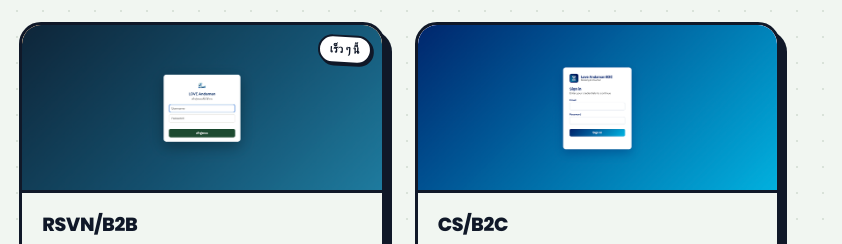
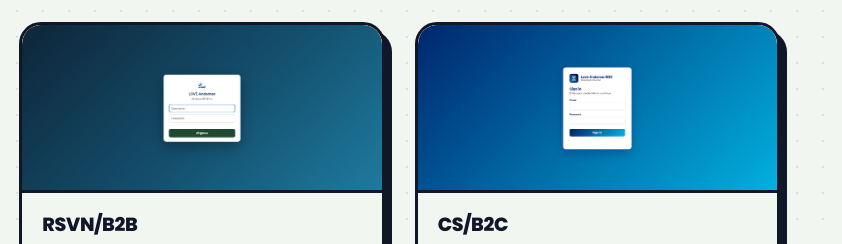
Before and after one commit to digitalmkt-bbot/nudlen-directory, a website: page index.html in a window 1280 px wide. Shown: the part 1614-1858 px from the top of the page, 438-1280 px from the left. Drawn offline with Linux system fonts and the light colour scheme; a web font is replaced by a local one.

Commit message:
Add files via upload

```diff
--- a/index.html
+++ b/index.html
@@ -222,7 +222,7 @@
     const thumb = c.img
       ? `<img src="${c.img}" alt="${c.title}" loading="lazy" onerror="this.style.display='none'"><span class="init">${c.init}</span>`
       : `<span class="init">${c.init}</span>`;
-    const soon = c.link ? '' : `<span class="soon">เร็ว ๆ นี้</span>`;
+    const soon = '';
     const dom = c.dom ? c.dom : 'อยู่ระหว่างพัฒนา';
     const openTag = c.link ? `href="${c.link}" target="_blank" rel="noopener"` : `aria-disabled="true"`;
     return `<a class="card ${c.link?'':'dis'}" ${openTag} style="animation-delay:${i*40}ms">
```
